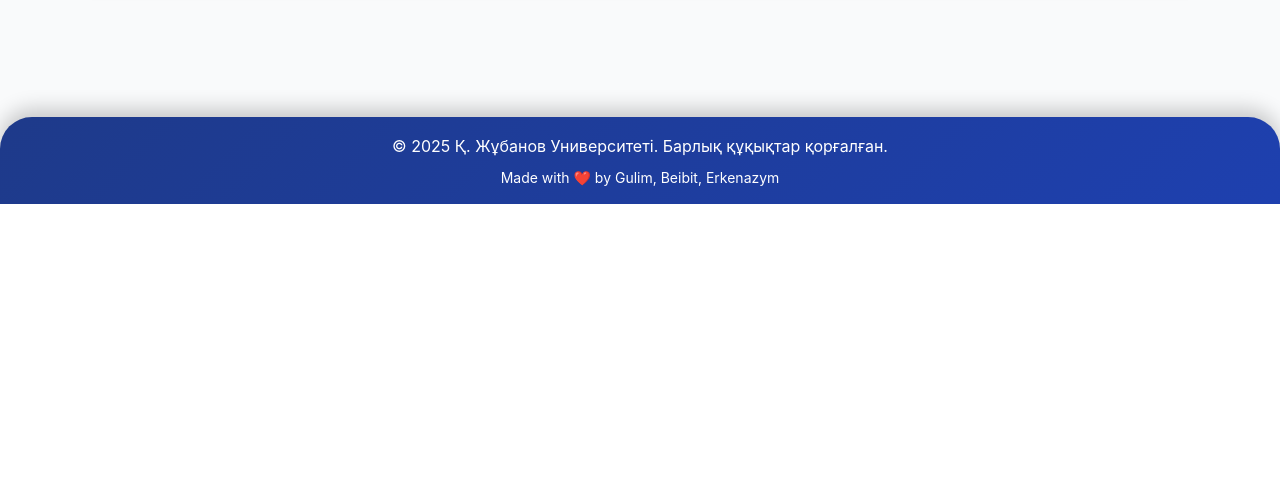
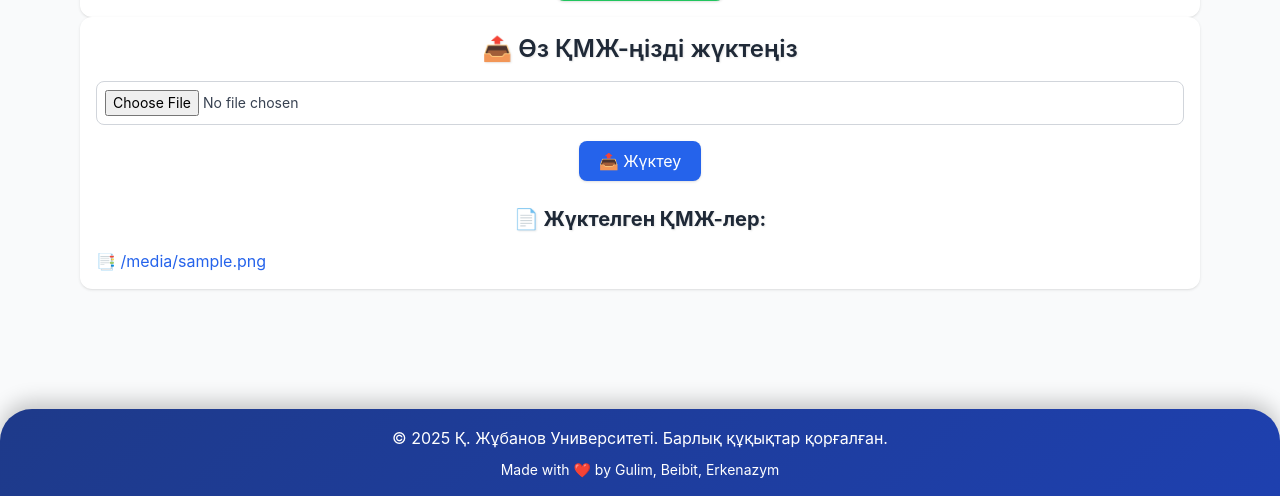
Before and after one commit to Seziimx/Eng-site, a Flask app: template templates/kmzh.html in a window 1280 px wide. Shown: the part 811-1307 px from the top of the page. Before the commit the page ends 1015 px from the top, so only its background shows below. Run offline with Flask 3, Linux system fonts and the light colour scheme; the template is opened without the code that fills it: most values are stand-ins (such as "Sample title", 1, 10 or a date in 2020); some libraries are stand-ins or nearby versions.

Commit message:
feat: добавил загрузку файлов и отображение в kmzh, исправил пути

```diff
--- a/app.py
+++ b/app.py
@@ -1,7 +1,16 @@
-from flask import Flask, render_template
+from flask import Flask, render_template, request
+import os
 
 app = Flask(__name__)
 
+# Папка для загрузок
+UPLOAD_FOLDER = os.path.join('static', 'uploads')
+os.makedirs(UPLOAD_FOLDER, exist_ok=True)
+app.config['UPLOAD_FOLDER'] = UPLOAD_FOLDER
+
+
+
+# Основные страницы
 @app.route('/')
 def index():
     return render_template('index.html')
@@ -10,9 +19,20 @@ def index():
 def ktp():
     return render_template('ktp.html')
 
-@app.route('/kmzh')
-def kmj():
-    return render_template('kmzh.html')
+@app.route('/kmzh', methods=['GET', 'POST'])
+def kmzh():
+    if request.method == 'POST':
+        if 'file' not in request.files:
+            return 'Файл таңдалмады', 400
+        file = request.files['file']
+        if file.filename == '':
+            return 'Файл атауы бос', 400
+        file.save(os.path.join(app.config['UPLOAD_FOLDER'], file.filename))
+
+    # Получаем список файлов из папки uploads
+    files = os.listdir(app.config['UPLOAD_FOLDER'])
+    return render_template('kmzh.html', files=files)
+
 
 @app.route('/keepingfit')
 def keepingfit():
@@ -26,6 +46,7 @@ def tests():
 def about():
     return render_template('about.html')
 
+# Страница с тестами
 @app.route('/mytest')
 def mytest():
     questions = [
@@ -41,7 +62,6 @@ def mytest():
     return render_template('mytest.html', questions=questions)
 
 
-
-
+# Запуск сервера
 if __name__ == '__main__':
     app.run(debug=True)
--- a/templates/base.html
+++ b/templates/base.html
@@ -10,7 +10,11 @@
 
 <!-- Навигация -->
 <nav class="bg-blue-600 text-white p-4 flex justify-between items-center">
-  <div class="font-bold text-lg">Қ. Жұбанов Университеті</div>
+  <div class="flex items-center space-x-3">
+    <img src="{{ url_for('static', filename='img/logo.svg') }}" alt="Logo" class="h-12 w-auto">
+
+    <div class="font-bold text-lg">Қ. Жұбанов Университеті</div>
+  </div>
   <div class="space-x-4 text-sm">
     <a href="/" class="hover:underline">Басты бет</a>
     <a href="/ktp" class="hover:underline">КТП</a>
--- a/templates/kmzh.html
+++ b/templates/kmzh.html
@@ -19,5 +19,34 @@
      📥 Құжатты ашу
   </a>
 </div>
+ <div class="bg-white rounded-xl shadow p-4">
+    <h2 class="text-2xl font-semibold mb-4">📤 Өз ҚМЖ-ңізді жүктеңіз</h2>
+
+    <form action="/kmzh" method="post" enctype="multipart/form-data" class="space-y-4 mb-6">
+      <input type="file" name="file" accept=".doc,.docx,.pdf" required
+             class="block w-full text-sm text-gray-700 border border-gray-300 rounded-lg p-2">
+      <button type="submit"
+              class="inline-flex items-center gap-2 px-5 py-2 bg-blue-600 text-white rounded-lg shadow hover:bg-blue-700 transition">
+        📤 Жүктеу
+      </button>
+    </form>
+
+    <h2 class="text-xl font-bold mb-4">📄 Жүктелген ҚМЖ-лер:</h2>
+
+    {% if files %}
+      <ul class="space-y-2 text-left">
+        {% for file in files %}
+          <li>
+            <a href="{{ url_for('static', filename='uploads/' + file) }}"
+               class="text-blue-600 hover:underline"
+               target="_blank">📑 {{ file }}</a>
+          </li>
+        {% endfor %}
+      </ul>
+    {% else %}
+      <p class="text-gray-500">Әзірге файлдар жоқ.</p>
+    {% endif %}
+  </div>
+
 </section>
 {% endblock %}
--- a/templates/ktp.html
+++ b/templates/ktp.html
@@ -16,8 +16,8 @@
 
 {% block content %}
 <section class="text-center fade-in p-10">
-  <h1 class="text-4xl font-extrabold mb-6 text-blue-700">Қысқа мерзімді жоспарлар</h1>
-  <p class="text-lg text-gray-700 mb-10">ҚМЖ үлгілерін жүктеп алыңыз:</p>
+  <h1 class="text-4xl font-extrabold mb-6 text-blue-700">Бөлімге анықтама/КТП</h1>
+  <p class="text-lg text-gray-700 mb-10">КТП жүктеп алыңыз:</p>
 
   <div class="max-w-3xl mx-auto">
     <div class="bg-white rounded-xl shadow p-4 text-center">
```
Also changed, not shown: static/img/logo.svg (added), static/img/logo_currentColor.svg (added), 1 other file.
